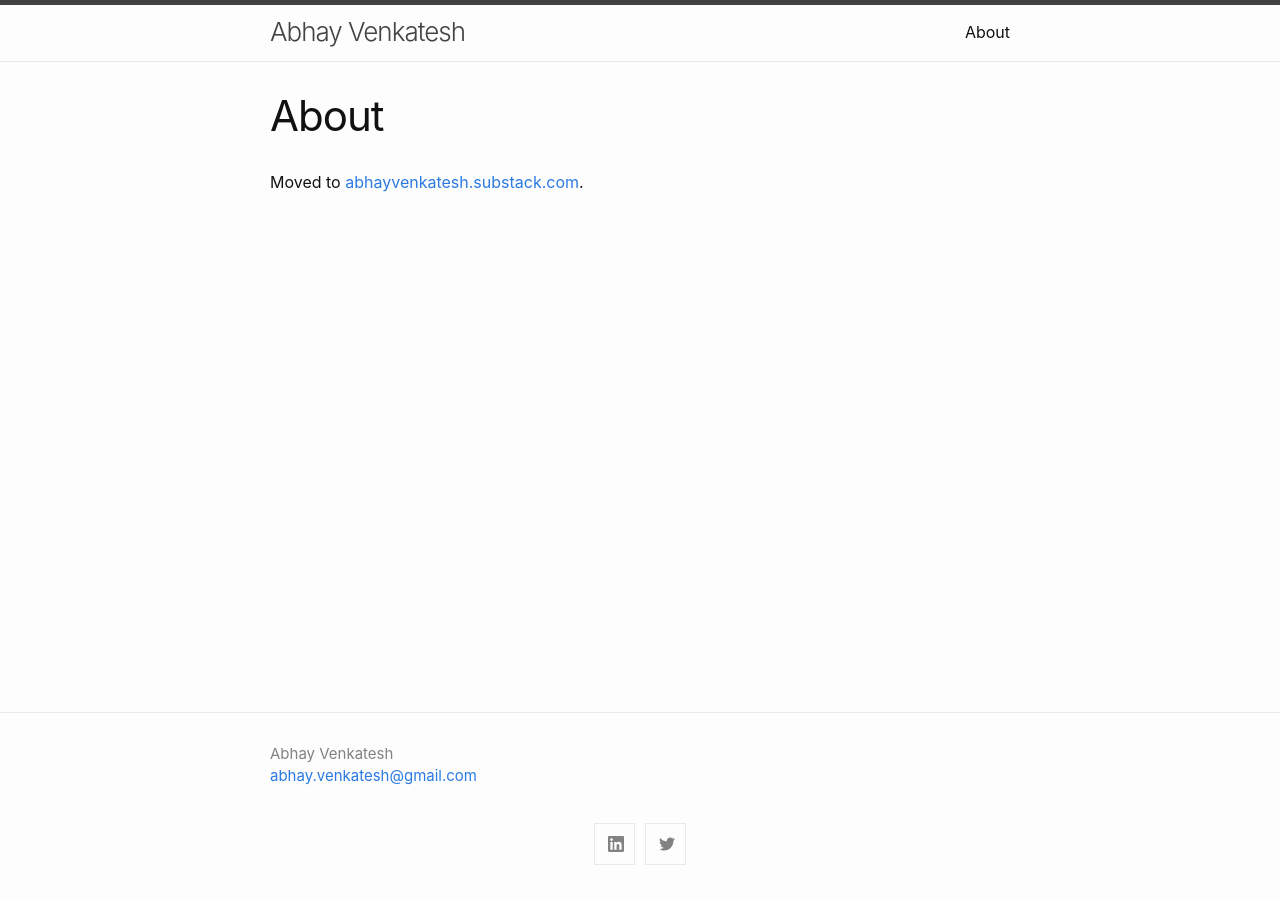
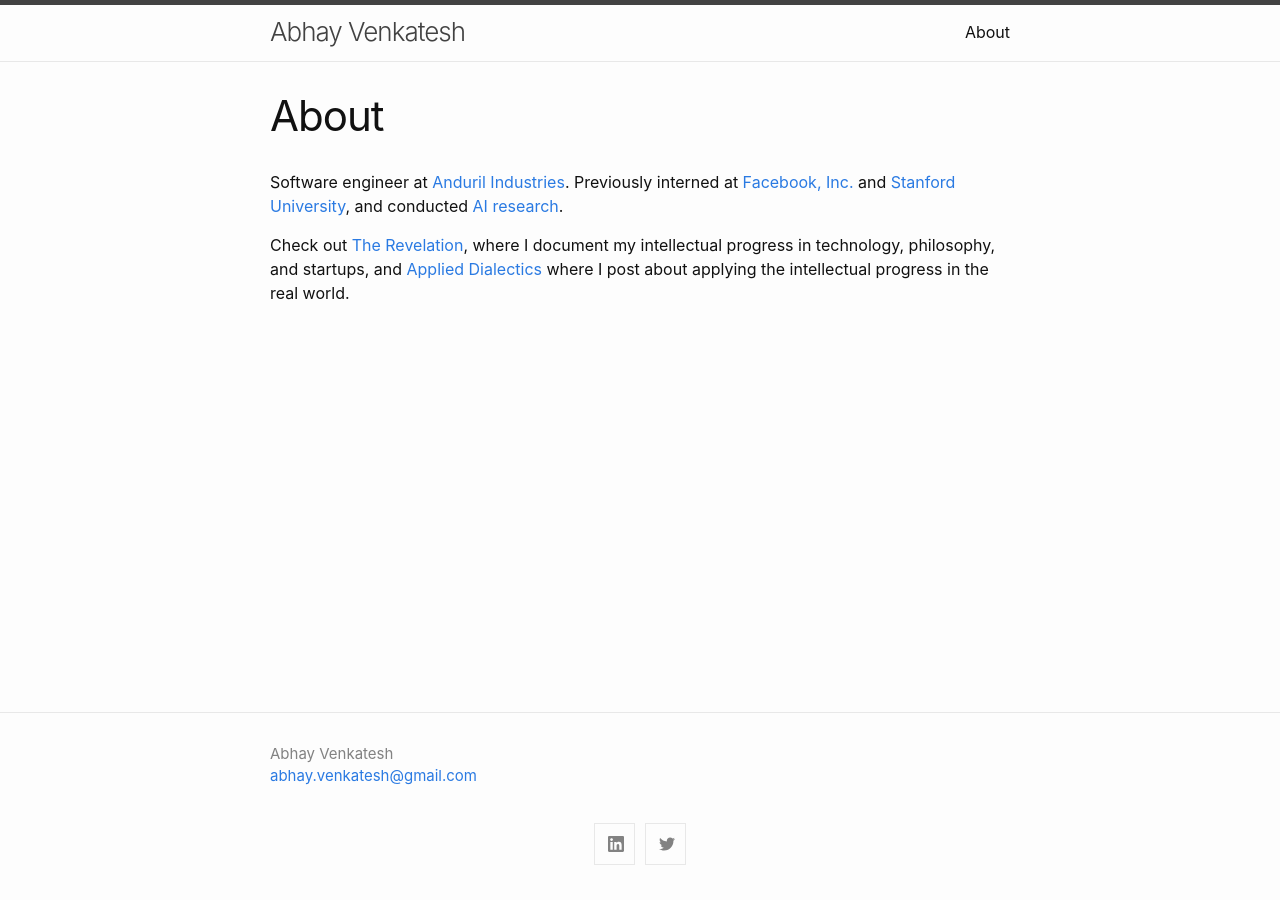
Before and after one commit to abhay-venkatesh/abhay-venkatesh.github.io, a Jekyll site: the page built from about.md, in a window 1280 px wide. Built offline with Jekyll 4.4.1, drawn with Linux system fonts in a browser that asks for light colours.

Commit message:
Update about.md

```diff
--- a/about.md
+++ b/about.md
@@ -4,4 +4,6 @@ title: About
 permalink: /about/
 ---
 
-Moved to [abhayvenkatesh.substack.com](https://abhayvenkatesh.substack.com/).
+Software engineer at [Anduril Industries](http://anduril.com/).  Previously interned at [Facebook, Inc.](https://www.facebook.com/) and [Stanford University](http://stanford.com/), and conducted [AI research](https://scholar.google.com/citations?user=Inp7zBgAAAAJ&hl=en).
+
+Check out [The Revelation](https://abhayvenkatesh.substack.com/), where I document my intellectual progress in technology, philosophy, and startups, and [Applied Dialectics](https://applieddialectics.substack.com/) where I post about applying the intellectual progress in the real world.
```
